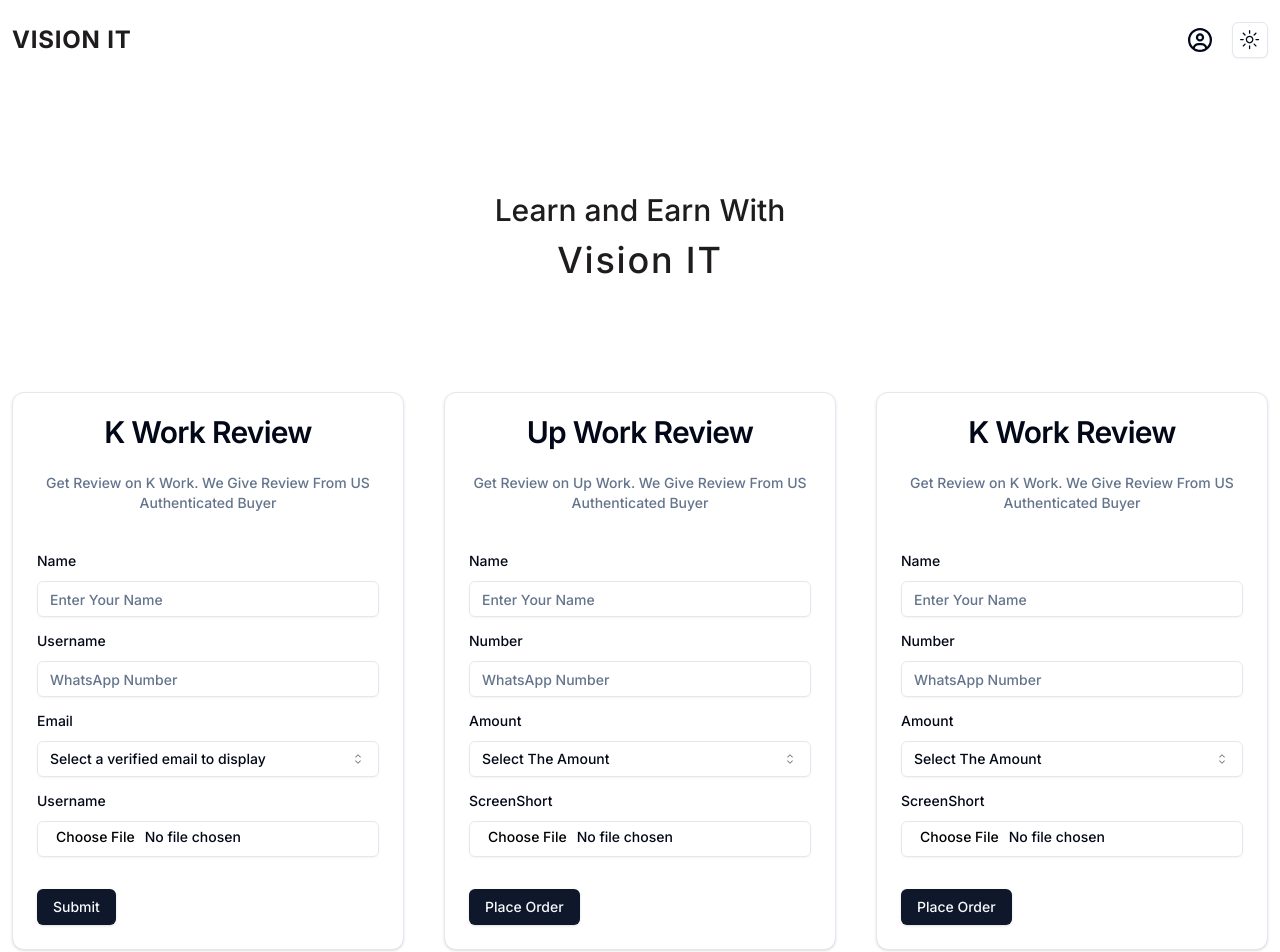
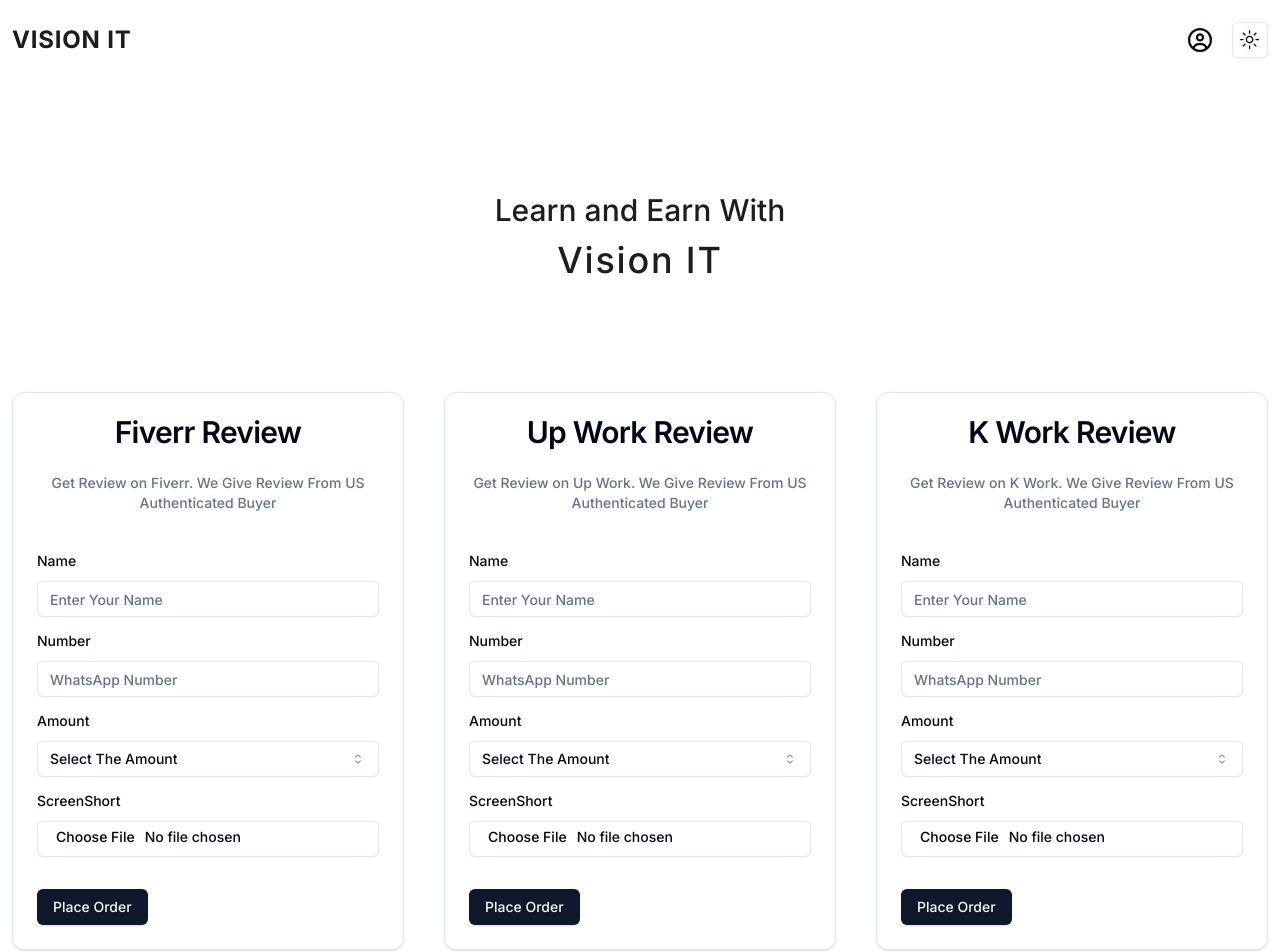
Before and after one commit to BISHAL120/Review-Sell-BD, a Next.js app: page / in a window 1280 px wide. Shown: the top 952 px of the page. Built offline with nearby package versions, Linux system fonts and the light colour scheme.

Commit message:
Information Changed

```diff
--- a/components/Shared/Card.tsx
+++ b/components/Shared/Card.tsx
@@ -112,9 +112,9 @@
     >
       <Card className="max-w-[400px]">
         <CardHeader>
-          <CardTitle className="text-center mb-5">K Work Review</CardTitle>
+          <CardTitle className="text-center mb-5">Fiverr Review</CardTitle>
           <CardDescription className="text-center">
-            Get Review on K Work. We Give Review From US Authenticated Buyer
+            Get Review on Fiverr. We Give Review From US Authenticated Buyer
           </CardDescription>
         </CardHeader>
         <CardContent>
@@ -138,7 +138,7 @@
                 name="number"
                 render={({ field }) => (
                   <FormItem>
-                    <FormLabel>Username</FormLabel>
+                    <FormLabel>Number</FormLabel>
                     <FormControl>
                       <Input placeholder="WhatsApp Number" {...field} />
                     </FormControl>
@@ -151,14 +151,14 @@
                 name="price"
                 render={({ field }) => (
                   <FormItem>
-                    <FormLabel>Email</FormLabel>
+                    <FormLabel>Amount</FormLabel>
                     <Select
                       onValueChange={field.onChange}
                       defaultValue={field.value}
                     >
                       <FormControl>
                         <SelectTrigger>
-                          <SelectValue placeholder="Select a verified email to display" />
+                          <SelectValue placeholder="Select The Amount" />
                         </SelectTrigger>
                       </FormControl>
                       <SelectContent>
@@ -181,7 +181,7 @@
                 name="image"
                 render={({ field }) => (
                   <FormItem>
-                    <FormLabel>Username</FormLabel>
+                    <FormLabel>ScreenShort</FormLabel>
                     <FormControl>
                       <Input type="file" {...field} />
                     </FormControl>
@@ -191,7 +191,7 @@
               />
 
               <Button className="mt-8" type="submit">
-                Submit
+                Place Order
               </Button>
             </form>
           </Form>
```
